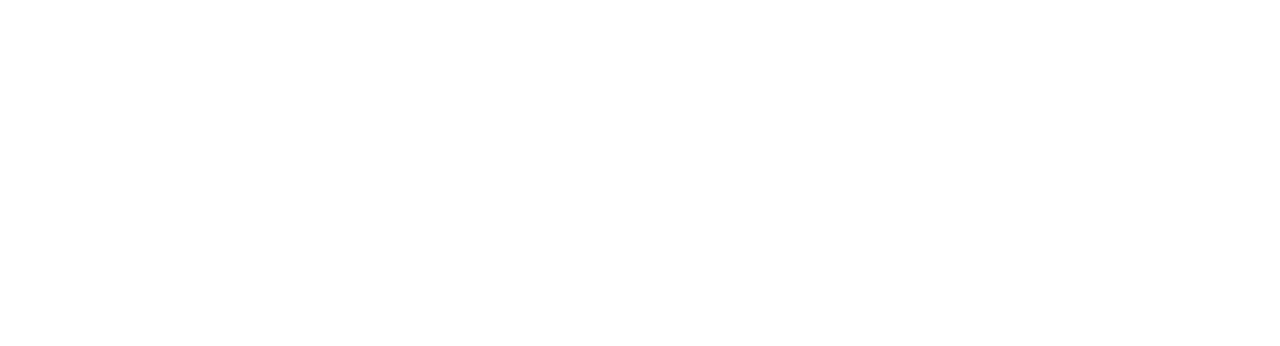
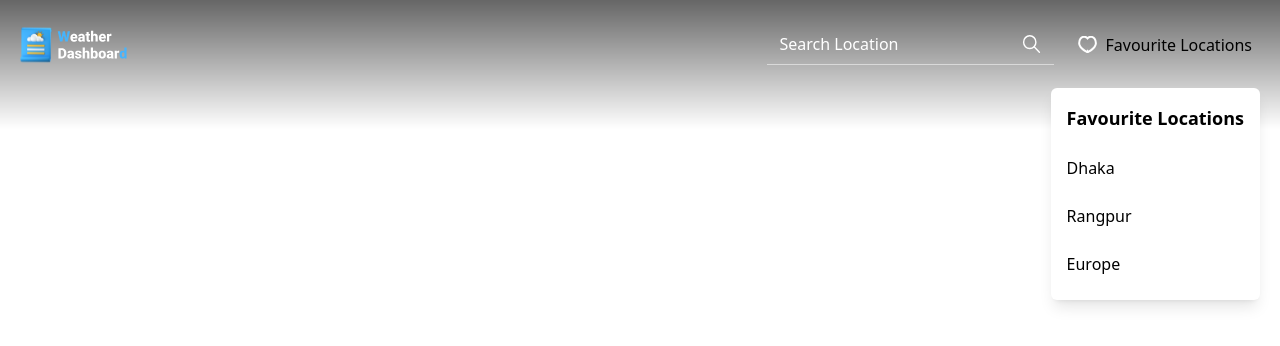
Before and after one commit to only1tarunno/real-time-weather, a React (Vite) app: page / in a window 1280 px wide. Shown: the top 346 px of the page. Built offline with nearby package versions, Linux system fonts and the light colour scheme.

Commit message:
header done

```diff
--- a/src/App.jsx
+++ b/src/App.jsx
@@ -1,5 +1,11 @@
+import Page from "./Page/Page";
+
 function App() {
-  return <></>;
+  return (
+    <>
+      <Page />
+    </>
+  );
 }
 
 export default App;
--- /dev/null
+++ b/src/Page/Page.jsx
@@ -0,0 +1,11 @@
+import Header from "../components/Header/Header";
+
+const Page = () => {
+  return (
+    <>
+      <Header />
+    </>
+  );
+};
+
+export default Page;
--- /dev/null
+++ b/src/components/Header/Favorite.jsx
@@ -0,0 +1,12 @@
+import fav from "../../assets/heart.svg";
+
+const Favorite = () => {
+  return (
+    <div className="p-2 hover:bg-black/30 cursor-pointer flex gap-2 items-center rounded-md transition-all">
+      <img src={fav} alt="" />
+      <span>Favourite Locations</span>
+    </div>
+  );
+};
+
+export default Favorite;
--- /dev/null
+++ b/src/components/Header/FavouriteListModal.jsx
@@ -0,0 +1,14 @@
+const FavouriteListModal = () => {
+  return (
+    <div className="max-w-xs py-4 bg-white rounded-md border-gray-500 absolute right-0 top-16 text-black shadow-lg">
+      <h3 className="text-lg font-bold px-4">Favourite Locations</h3>
+      <ul className="space-y-2 mt-4 *:py-2 *:px-4 *:cursor-pointer">
+        <li className="hover:bg-gray-200">Dhaka</li>
+        <li className="hover:bg-gray-200">Rangpur</li>
+        <li className="hover:bg-gray-200">Europe</li>
+      </ul>
+    </div>
+  );
+};
+
+export default FavouriteListModal;
--- /dev/null
+++ b/src/components/Header/Header.jsx
@@ -0,0 +1,24 @@
+import Favorite from "./Favorite";
+import FavouriteListModal from "./FavouriteListModal";
+import Logo from "./Logo";
+import SearchBar from "./SearchBar";
+
+const Header = () => {
+  return (
+    <header className="fixed w-full top-0 z-50 bg-gradient-to-b from-black/60 to-black/0 pb-10">
+      <nav className="container flex items-center justify-between py-6">
+        <Logo />
+
+        <div className="flex items-center gap-4 relative">
+          <SearchBar />
+          <Favorite />
+
+          {/* <!-- Modal --> */}
+          <FavouriteListModal />
+        </div>
+      </nav>
+    </header>
+  );
+};
+
+export default Header;
--- /dev/null
+++ b/src/components/Header/Logo.jsx
@@ -0,0 +1,11 @@
+import logo from "../../assets/logo.svg";
+
+const Logo = () => {
+  return (
+    <a href="./index.html">
+      <img className="h-9" src={logo} alt="Weather App" />
+    </a>
+  );
+};
+
+export default Logo;
--- /dev/null
+++ b/src/components/Header/SearchBar.jsx
@@ -0,0 +1,21 @@
+import search from "../../assets/search.svg";
+
+const SearchBar = () => {
+  return (
+    <form action="#">
+      <div className="flex items-center space-x-2 py-2 px-3 group focus-within:bg-black/30 transition-all border-b border-white/50 focus-within:border-b-0 focus-within:rounded-md">
+        <input
+          className="bg-transparent placeholder:text-white text-white w-full text-xs md:text-base outline-none border-none"
+          type="search"
+          placeholder="Search Location"
+          required
+        />
+        <button type="submit">
+          <img src={search} />
+        </button>
+      </div>
+    </form>
+  );
+};
+
+export default SearchBar;
```
Also changed, not shown: murgi.html (added, +120 -0 lines).
